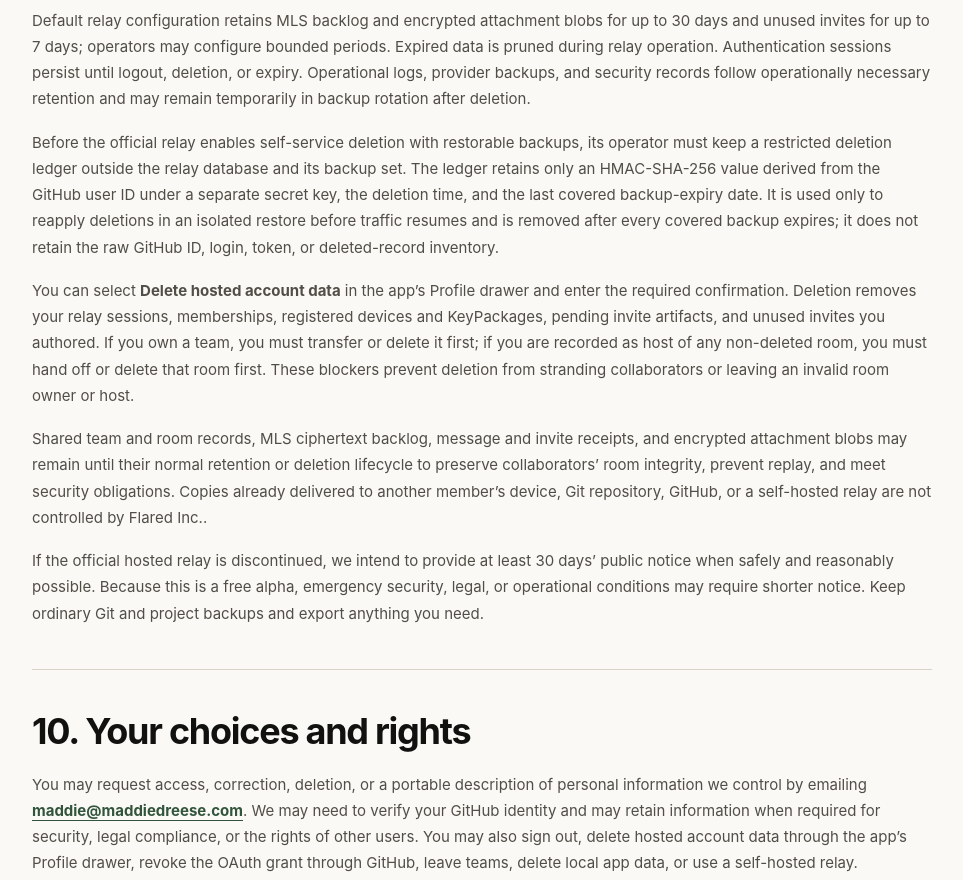
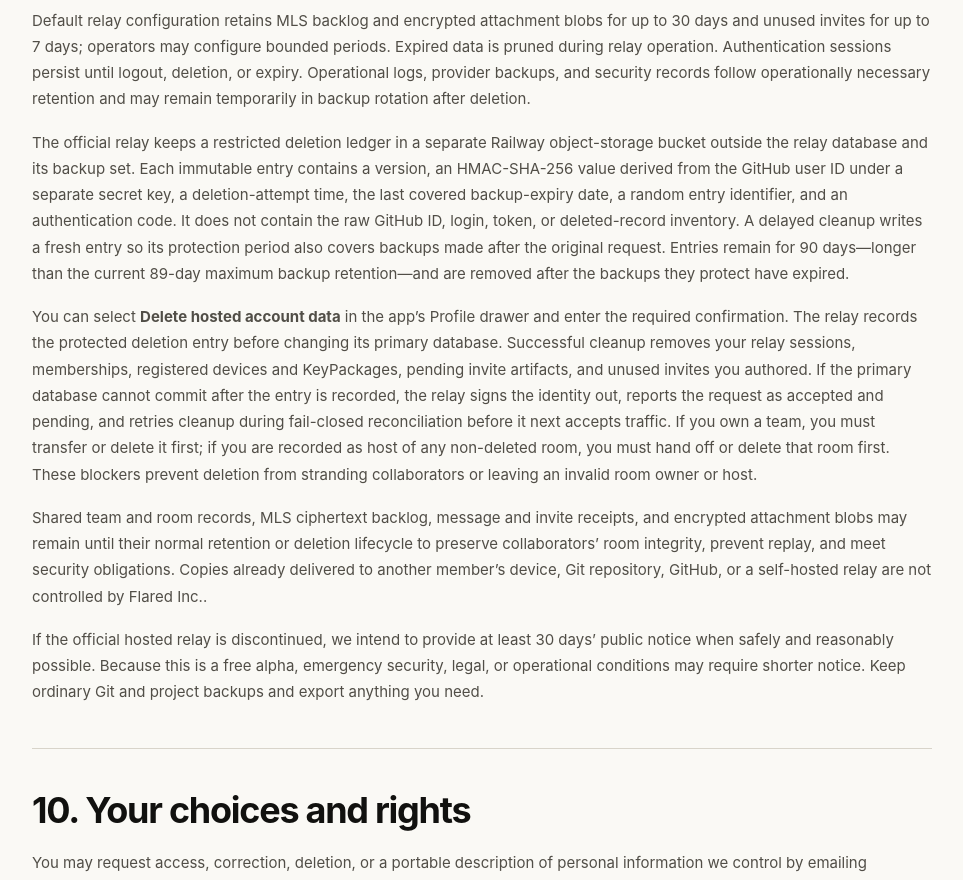
Before and after one commit to maddiedreese/multaiplayer-site, a Next.js app: page /privacy in a window 1280 px wide. Shown: the part 4400-5280 px from the top of the page, without its empty margins (158-1121 px from the left). Built offline with nearby package versions, Linux system fonts and the light colour scheme.

Commit message:
docs: align deletion policy with backup safety (#5)
Signed-off-by: Maddie D. Reese <maddie@maddiedreese.com>

```diff
--- a/app/privacy/page.tsx
+++ b/app/privacy/page.tsx
@@ -74,8 +74,8 @@ export default function PrivacyPage() {
       <section>
         <h2>9. Retention, deletion, and continuity</h2>
         <p>Default relay configuration retains MLS backlog and encrypted attachment blobs for up to 30 days and unused invites for up to 7 days; operators may configure bounded periods. Expired data is pruned during relay operation. Authentication sessions persist until logout, deletion, or expiry. Operational logs, provider backups, and security records follow operationally necessary retention and may remain temporarily in backup rotation after deletion.</p>
-        <p>Before the official relay enables self-service deletion with restorable backups, its operator must keep a restricted deletion ledger outside the relay database and its backup set. The ledger retains only an HMAC-SHA-256 value derived from the GitHub user ID under a separate secret key, the deletion time, and the last covered backup-expiry date. It is used only to reapply deletions in an isolated restore before traffic resumes and is removed after every covered backup expires; it does not retain the raw GitHub ID, login, token, or deleted-record inventory.</p>
-        <p>You can select <strong>Delete hosted account data</strong> in the app’s Profile drawer and enter the required confirmation. Deletion removes your relay sessions, memberships, registered devices and KeyPackages, pending invite artifacts, and unused invites you authored. If you own a team, you must transfer or delete it first; if you are recorded as host of any non-deleted room, you must hand off or delete that room first. These blockers prevent deletion from stranding collaborators or leaving an invalid room owner or host.</p>
+        <p>The official relay keeps a restricted deletion ledger in a separate Railway object-storage bucket outside the relay database and its backup set. Each immutable entry contains a version, an HMAC-SHA-256 value derived from the GitHub user ID under a separate secret key, a deletion-attempt time, the last covered backup-expiry date, a random entry identifier, and an authentication code. It does not contain the raw GitHub ID, login, token, or deleted-record inventory. A delayed cleanup writes a fresh entry so its protection period also covers backups made after the original request. Entries remain for 90 days—longer than the current 89-day maximum backup retention—and are removed after the backups they protect have expired.</p>
+        <p>You can select <strong>Delete hosted account data</strong> in the app’s Profile drawer and enter the required confirmation. The relay records the protected deletion entry before changing its primary database. Successful cleanup removes your relay sessions, memberships, registered devices and KeyPackages, pending invite artifacts, and unused invites you authored. If the primary database cannot commit after the entry is recorded, the relay signs the identity out, reports the request as accepted and pending, and retries cleanup during fail-closed reconciliation before it next accepts traffic. If you own a team, you must transfer or delete it first; if you are recorded as host of any non-deleted room, you must hand off or delete that room first. These blockers prevent deletion from stranding collaborators or leaving an invalid room owner or host.</p>
         <p>Shared team and room records, MLS ciphertext backlog, message and invite receipts, and encrypted attachment blobs may remain until their normal retention or deletion lifecycle to preserve collaborators’ room integrity, prevent replay, and meet security obligations. Copies already delivered to another member’s device, Git repository, GitHub, or a self-hosted relay are not controlled by {companyName}.</p>
         <p>If the official hosted relay is discontinued, we intend to provide at least 30 days’ public notice when safely and reasonably possible. Because this is a free alpha, emergency security, legal, or operational conditions may require shorter notice. Keep ordinary Git and project backups and export anything you need.</p>
       </section>
```
Also changed, not shown: 1 other file (tests, documents, lock files or other folders).
